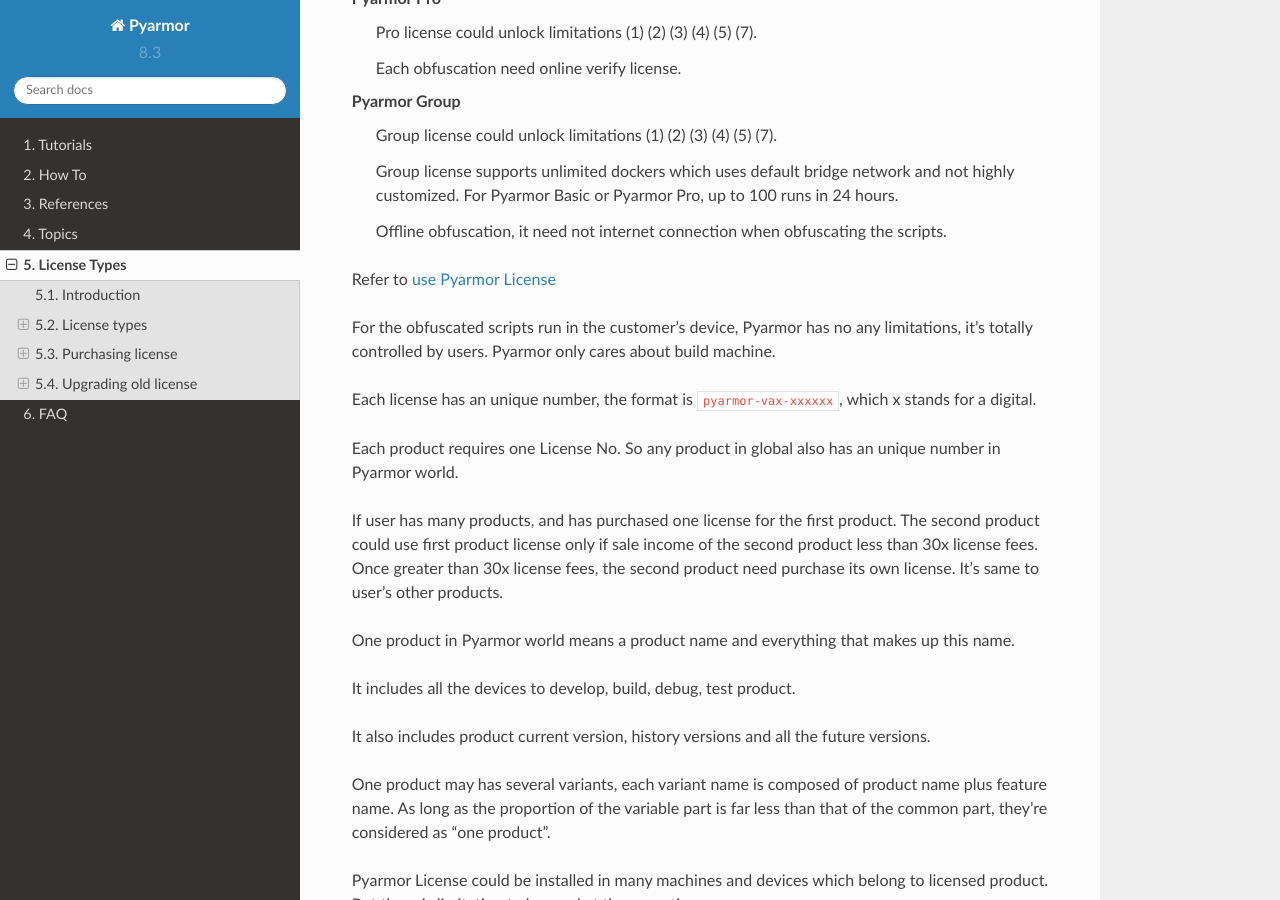
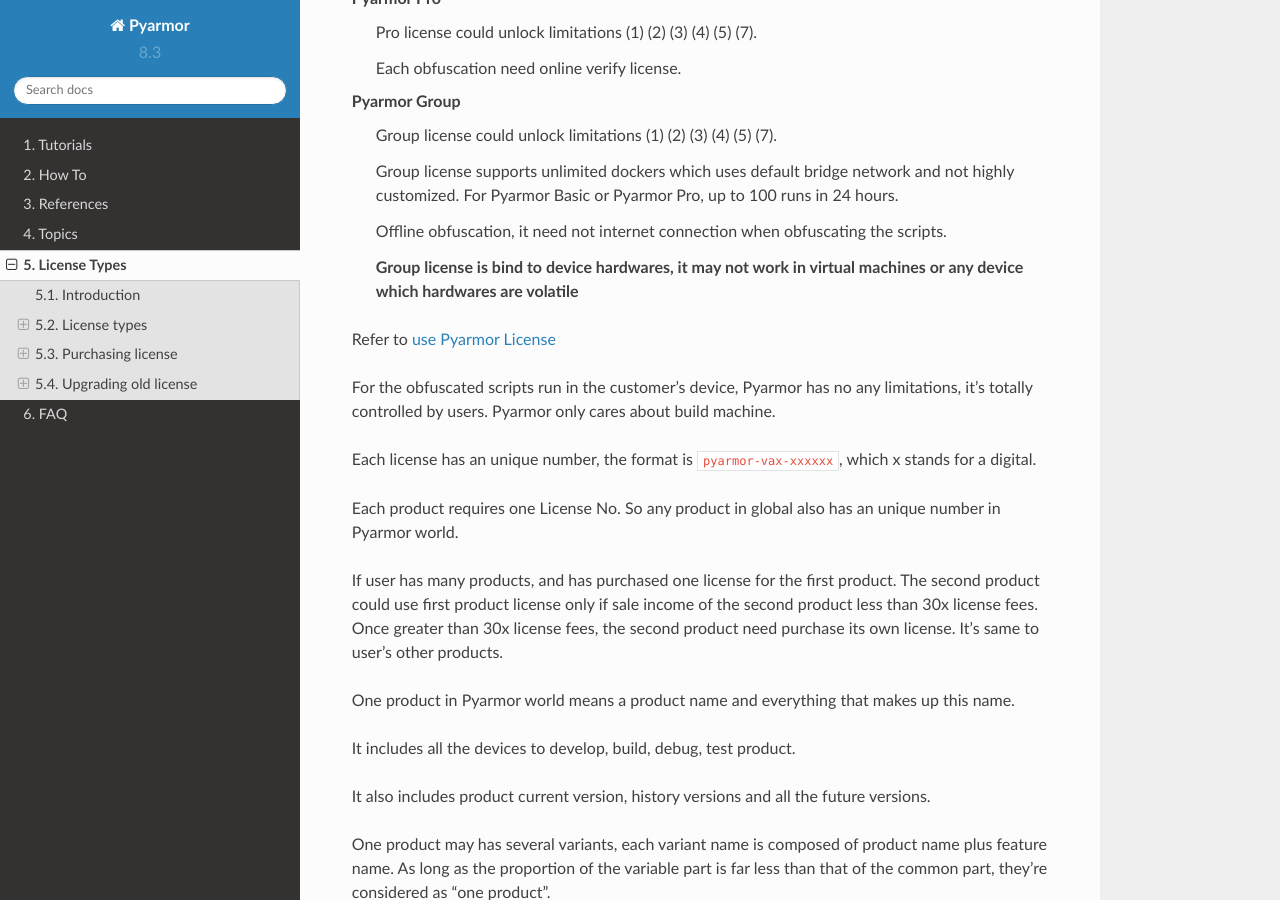
Before and after one commit to dashingsoft/pyarmor, a Sphinx documentation site: the page built from docs/licenses.rst, in a window 1280 px wide and 900 px high, scrolled down 997 px. Built offline with Sphinx 7.4.7 and the Read the Docs theme 2.0.0, drawn with Linux system fonts in a browser that asks for light colours.

Commit message:
Add note for group license which is bind to device

```diff
--- a/docs/licenses.rst
+++ b/docs/licenses.rst
@@ -52,6 +52,8 @@
         Group license supports unlimited dockers which uses default bridge network and not highly customized. For Pyarmor Basic or Pyarmor Pro, up to 100 runs in 24 hours.
 
         Offline obfuscation, it need not internet connection when obfuscating the scripts.
+
+        **Group license is bind to device hardwares, it may not work in virtual machines or any device which hardwares are volatile**
 
 Refer to :doc:`use Pyarmor License <how-to/register>`
 
```
